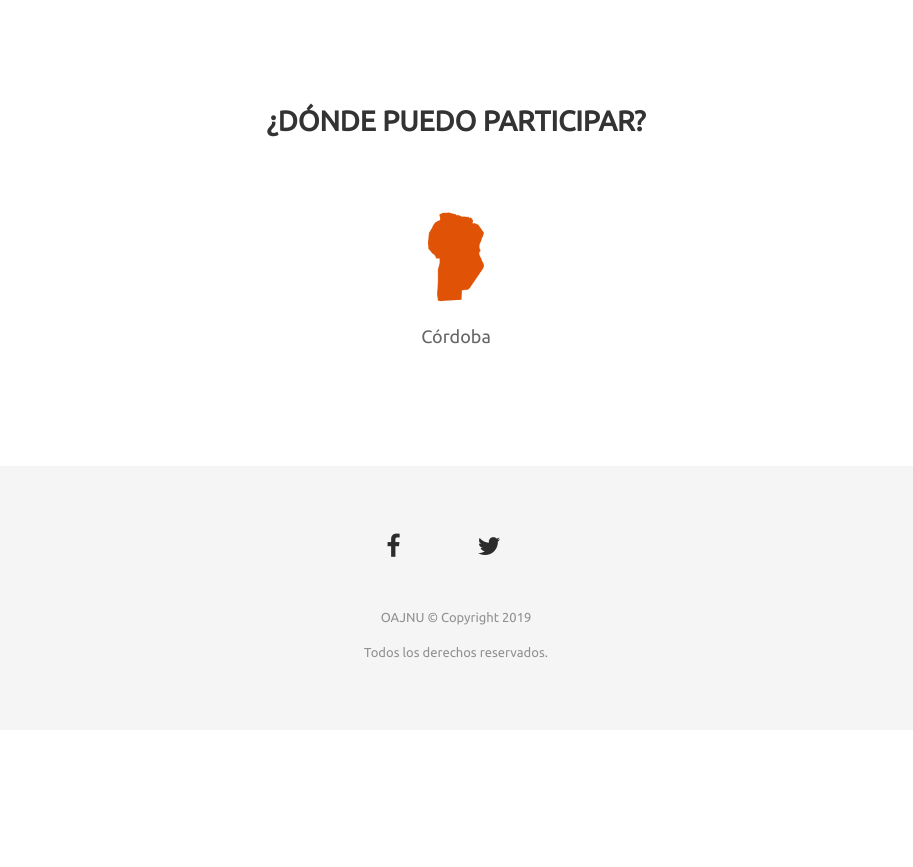
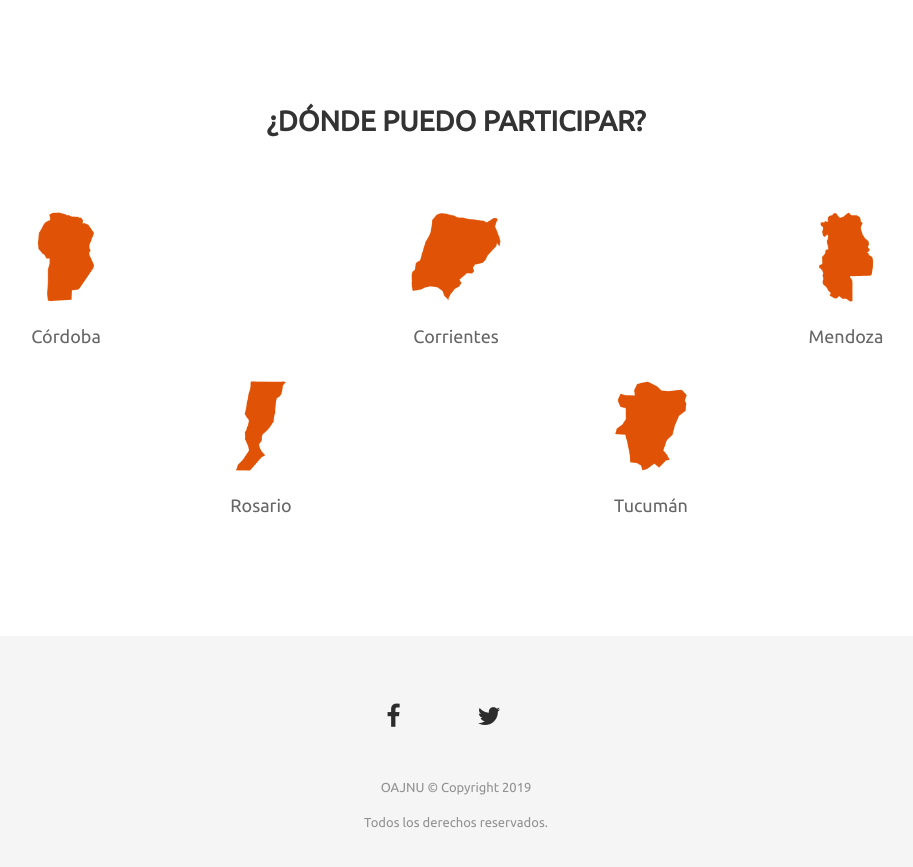
Before and after one commit to OAJNU/oajnu.github.io, a Jekyll site: the page built from _proyectos/proteca.md, in a window 1280 px wide and 900 px high, scrolled down 753 px. Shown: the top 867 px of the window, without its empty margins (184-1097 px from the left). Built offline with Jekyll 4.4.1, drawn with Linux system fonts in a browser that asks for light colours; nearby versions of some CDN libraries; some web fonts are replaced; before the commit the page ends 1483 px from its top, so only the background shows below that.

Commit message:
Update proteca.md

```diff
--- a/_proyectos/proteca.md
+++ b/_proyectos/proteca.md
@@ -6,6 +6,10 @@
 photospastevents:
 sedes:
   - cordoba
+  - corrientes
+  - mendoza
+  - tucuman
+  - rosario
 objectives:
 target:
 linkinscription:
```
